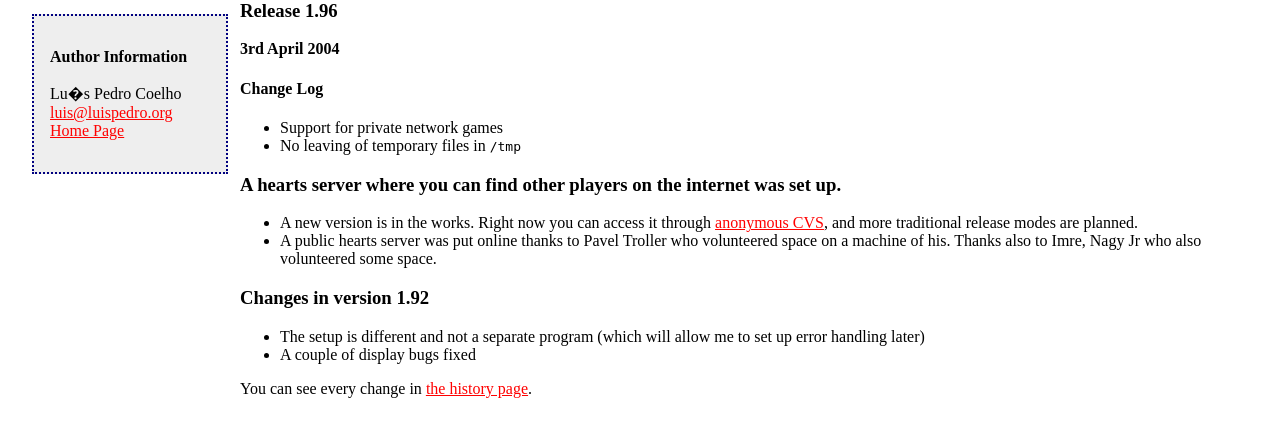
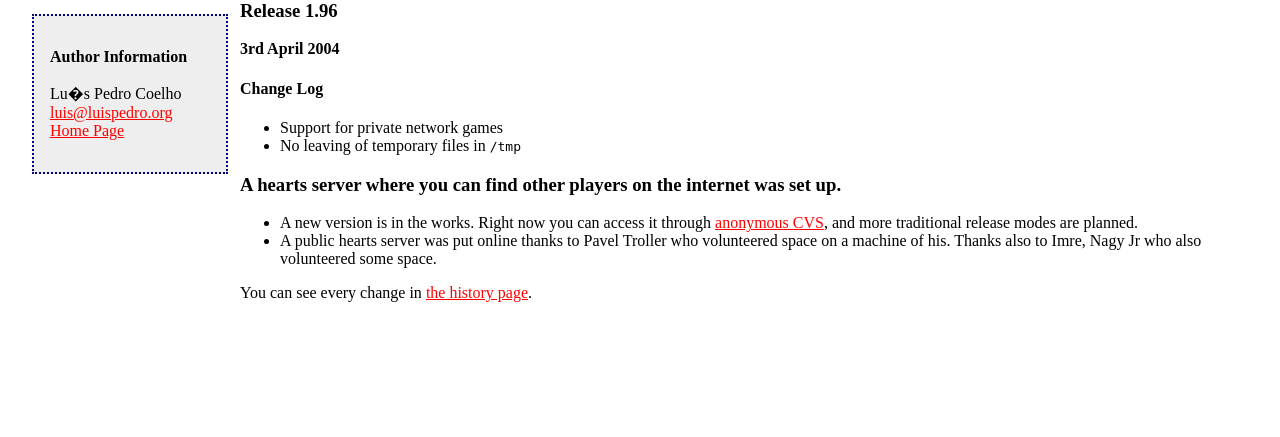
Before and after one commit to luispedro/hearts, a PHP site: page / in a window 1280 px wide. Shown: the part 306-743 px from the top of the page. Run offline with PHP 8.4, Linux system fonts and the light colour scheme.

Commit message:
Why was this still here?
git-svn-id: file:///home/luispedro/luispedro.org/svn/hearts/trunk@243 174c993c-7530-0410-8f2a-93c0592b7a1f

```diff
--- a/hearts.admin/public_html/index.php
+++ b/hearts.admin/public_html/index.php
@@ -26,11 +26,5 @@ do_header('Hearts for KDE');
 	<li>A public hearts server was put online thanks to Pavel Troller who volunteered space on a machine of his. Thanks also to Imre, Nagy Jr who also volunteered some space.
 </ul>
 
-<h3>Changes in version 1.92</h3>
-<ul>
-	<li>The setup is different and not a separate program (which will allow me to set up error handling later)
-	<li>A couple of display bugs fixed
-</ul>
-
 <p>You can see every change in <a href="history.php">the history page</a>.
 <?php do_footer(); ?>
```
